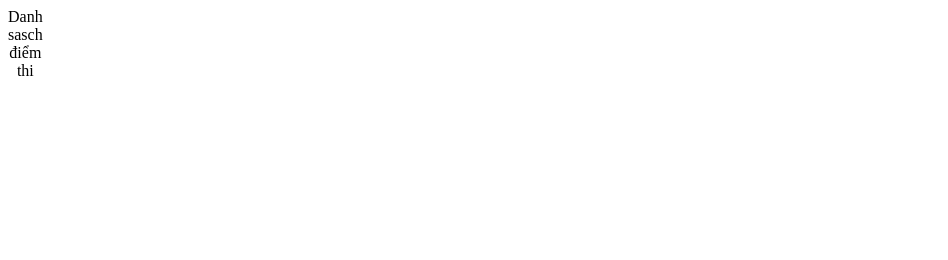
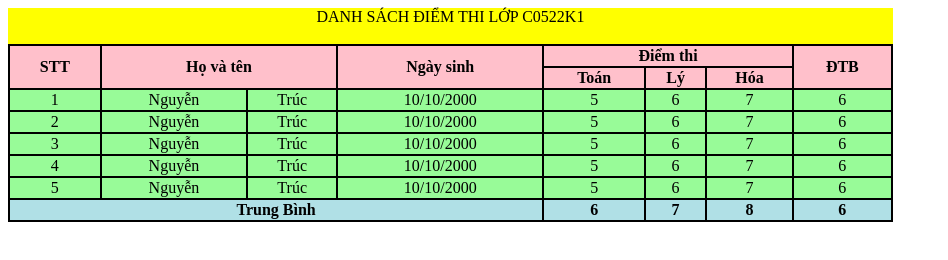
Before and after one commit to dinhquocnhatIT/CGmodule1, a plain HTML site: page Module1/git & html/bai 5 form & table/table.html in a window 1280 px wide. Shown: the whole page, without its empty margins (0-948 px from the left). Drawn offline with Linux system fonts and the light colour scheme.

Commit message:
create table file

```diff
--- a/Module1/git & html/bai 5 form & table/table.html
+++ b/Module1/git & html/bai 5 form & table/table.html
@@ -5,22 +5,113 @@
     <meta http-equiv="X-UA-Compatible" content="IE=edge">
     <meta name="viewport" content="width=device-width, initial-scale=1.0">
     <title>Table</title>
+    <style>
+        .bg-caption {
+            background-color: yellow;
+            height: 36px;
+            text-transform: uppercase;
+
+        }
+        table {
+            width: 70%;
+            text-align: center;
+
+
+        }
+        thead {
+            background-color:#FFC0CB ;
+        }
+        table, th, td {
+            border: 2px solid black;
+            border-collapse: collapse;
+
+        }
+        .bg-body {
+            background-color: #98FB98;
+        }
+    </style>
 </head>
 <body>
-    <table>
-        <caption>Danh sasch điểm thi </caption>
+    <table >
+        <caption class="bg-caption" >Danh sách điểm thi lớp C0522k1</caption>
         <thead>
             <tr>
-                <td></td>
-                <td></td>
-                <td></td>
-                <td></td>
-                <td></td>
-                <td></td>
-                <td></td>
-                <td></td>
+               <th rowspan="2" >STT</th>
+               <th colspan="2" rowspan="2" >Họ và tên </th>
+               <th rowspan="2" >Ngày sinh</th>
+               <th colspan="3">Điểm thi </th>
+               <th rowspan="2"">ĐTB</th>
+            </tr>
+            <tr>
+                <th>Toán </th>
+                <th >Lý</th>
+                <th >Hóa</th>
             </tr>
         </thead>
+        <tbody class="bg-body">
+            <tr>
+                <td>1</td>
+                <td>Nguyễn</td>
+                <td>Trúc</td>
+                <td>10/10/2000</td>
+                <td>5</td>
+                <td>6</td>
+                <td>7</td>
+                <td>6</td>
+            </tr>
+            <tr>
+                <td>2</td>
+                <td>Nguyễn</td>
+                <td>Trúc</td>
+                <td>10/10/2000</td>
+                <td>5</td>
+                <td>6</td>
+                <td>7</td>
+                <td>6</td>
+            </tr>
+            <tr>
+                <td>3</td>
+                <td>Nguyễn</td>
+                <td>Trúc</td>
+                <td>10/10/2000</td>
+                <td>5</td>
+                <td>6</td>
+                <td>7</td>
+                <td>6</td>
+            </tr>
+            <tr>
+                <td>4</td>
+                <td>Nguyễn</td>
+                <td>Trúc</td>
+                <td>10/10/2000</td>
+                <td>5</td>
+                <td>6</td>
+                <td>7</td>
+                <td>6</td>
+            </tr>
+            <tr>
+                <td>5</td>
+                <td>Nguyễn</td>
+                <td>Trúc</td>
+                <td>10/10/2000</td>
+                <td>5</td>
+                <td>6</td>
+                <td>7</td>
+                <td>6</td>
+            </tr>
+
+
+        </tbody>
+        <tfoot >
+            <tr>
+                <th colspan="4" bgcolor="#B0E0E6">Trung Bình</th>
+                <th bgcolor="#B0E0E6">6</th>
+                <th bgcolor="#B0E0E6">7</th>
+                <th bgcolor="#B0E0E6">8</th>
+                <th bgcolor="#B0E0E6">6</th>
+
+            </tr>
+        </tfoot>
     </table>
 </body>
 </html>
```
